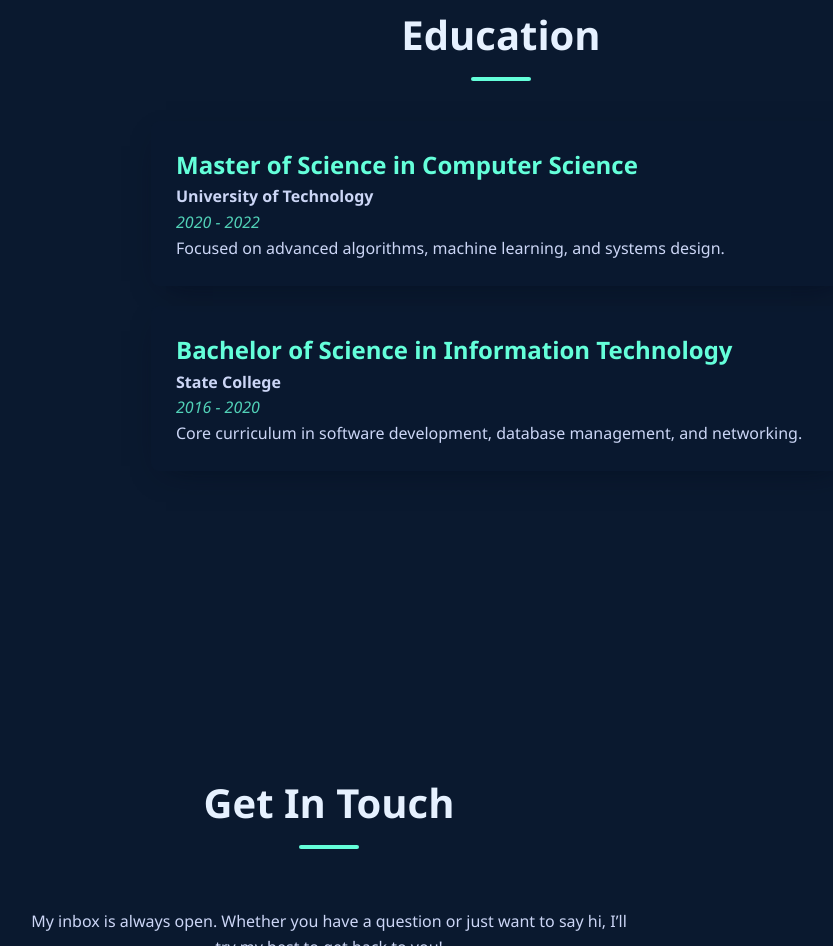
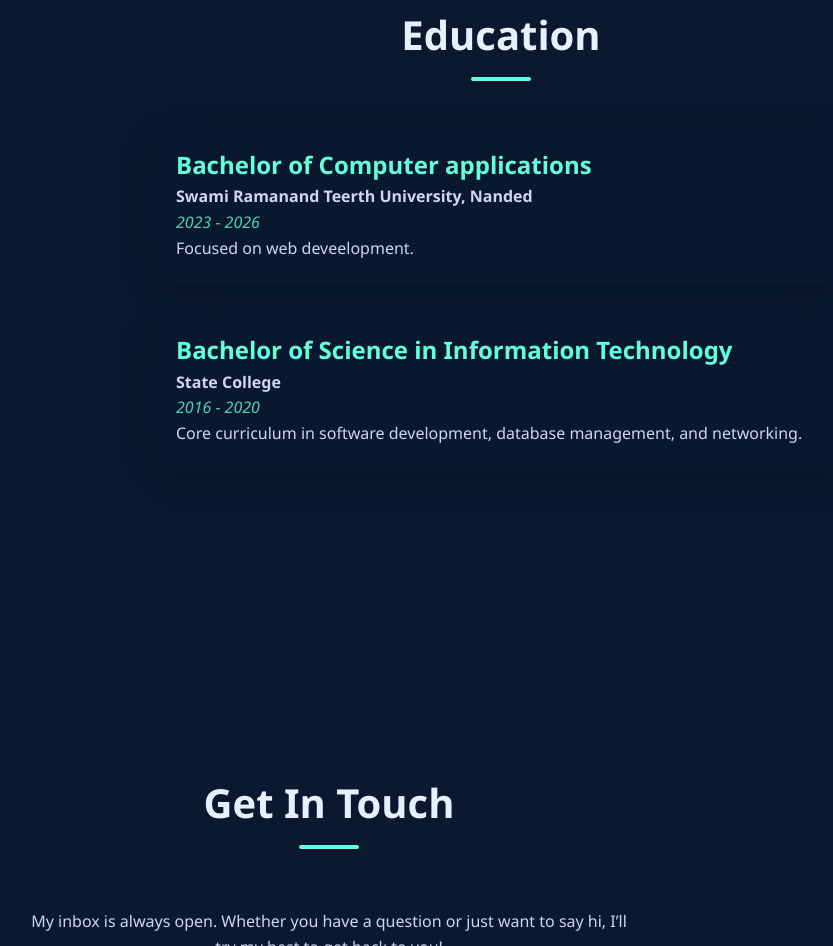
Before and after one commit to Rifatsiddiqu/Portfolio, a plain HTML site: page index.html in a window 1280 px wide. Shown: the part 2465-3411 px from the top of the page, without its empty margins (139-972 px from the left). Drawn offline with Linux system fonts and the light colour scheme.

Commit message:
updtaed commit

```diff
--- a/index.html
+++ b/index.html
@@ -121,10 +121,10 @@
         <section id="education">
             <h2>Education</h2>
             <div class="education-item card">
-                <h3>Master of Science in Computer Science</h3>
-                <p class="institution">University of Technology</p>
-                <p class="date">2020 - 2022</p>
-                <p>Focused on advanced algorithms, machine learning, and systems design.</p>
+                <h3>Bachelor of  Computer applications</h3>
+                <p class="institution">Swami Ramanand Teerth University, Nanded</p>
+                <p class="date">2023 - 2026</p>
+                <p>Focused on web deveelopment.</p>
             </div>
              <div class="education-item card">
                 <h3>Bachelor of Science in Information Technology</h3>
```
